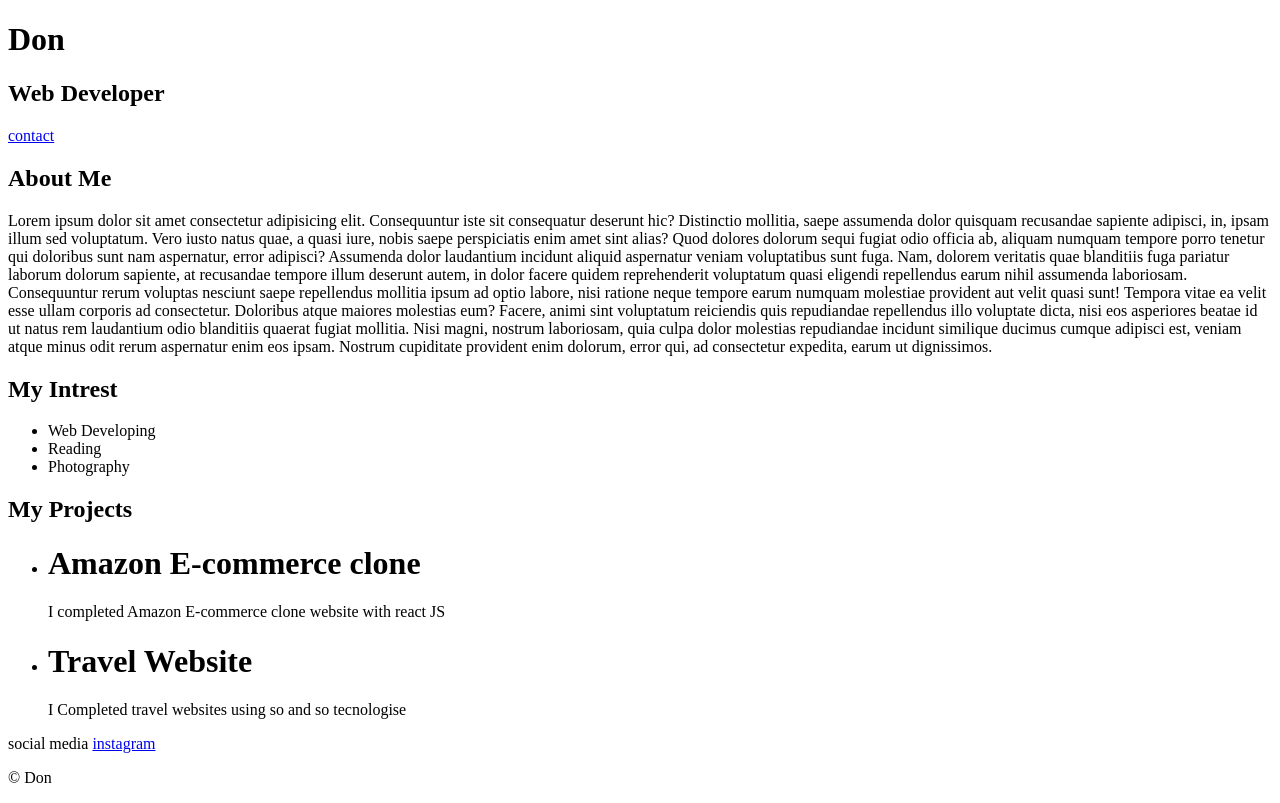
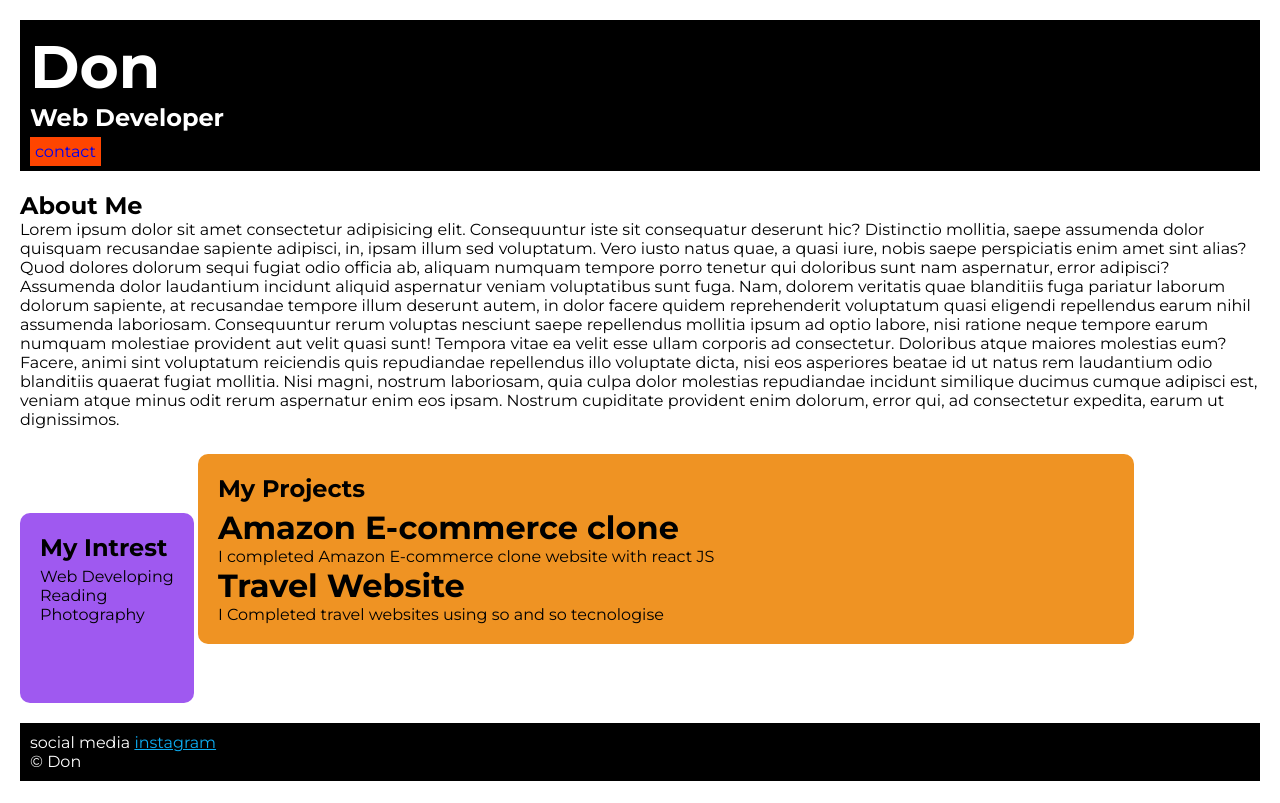
Before and after one commit to don0george/don, a plain HTML site: page index.html in a window 1280 px wide. Drawn offline with Linux system fonts and the light colour scheme.

Commit message:
adding css

```diff
--- a/index.html
+++ b/index.html
@@ -4,17 +4,21 @@
 <head>
     <meta charset="UTF-8">
     <meta name="viewport" content="width=device-width, initial-scale=1.0">
+    <link rel="preconnect" href="https://fonts.googleapis.com">
+    <link rel="preconnect" href="https://fonts.gstatic.com" crossorigin>
+    <link href="https://fonts.googleapis.com/css2?family=Montserrat:ital,wght@0,100..900;1,100..900&display=swap" rel="stylesheet">
+    <link rel="stylesheet" href="style.css">
     <title>Don</title>
 </head>
 
     <body>
-        <div>
-            <h1>Don</h1>
-            <h2>Web Developer</h2>
-            <a href="contact.html">contact</a>
+        <div class="container">
+            <h1 class="name">Don</h1>
+            <h2 class="designation">Web Developer</h2>
+            <a href="contact.html" class="contact">contact</a>
         </div>
 
-        <div>
+        <div class="sub-division-one">
             <h2>About Me</h2>
             <p>
                 Lorem ipsum dolor sit amet consectetur adipisicing elit. Consequuntur iste sit consequatur deserunt hic? Distinctio mollitia,
@@ -31,7 +35,7 @@
             </p>
         </div>
 
-        <div>
+        <div class="sub-division-two">
             <h2>My Intrest</h2>
             <ul>
                 <li>Web Developing</li>
@@ -40,7 +44,7 @@
             </ul>
         </div>
 
-        <div>
+        <div class="sub-division-three">
             <h2>My Projects</h2>
             <ul>
                 <li>
@@ -55,9 +59,9 @@
             </ul>
         </div>
 
-        <div>
+        <div class="sub-division-four">
             <p>social media
-                <a href="https://www.instagram.com/d__x__n.__/">instagram</a>
+                <a href="https://www.instagram.com/d__x__n.__/" class="an">instagram</a>
             </p>
             <p>&copy; Don</p>
         </div>
--- a/style.css
+++ b/style.css
@@ -0,0 +1,72 @@
+*{
+    font-family:  "Montserrat", sans-serif;
+    margin: 0px;
+    padding: 0px;
+}
+.container{
+    background-color: black;
+    color: white;
+    margin: 20px;
+    padding: 10px;
+    padding-bottom: 10px;
+}
+.name{
+    font-size: 60px;
+}
+.designation{
+    padding-bottom: 10px;
+}
+.contact{
+    background-color: orangered;
+    text-decoration: none;
+    padding: 5px;
+    margin-bottom: 20px;
+}
+.sub-division-one{
+    margin: 20px;
+}
+.sub-division-two{
+    background-color: rgb(159, 89, 240);
+    display: inline-block;
+    border-radius: 10px;
+    padding: 20px;
+    height: 150px;
+    margin-top: 5px;
+    margin-left: 20px;
+}
+li{
+    list-style: none;
+}
+ul{
+    padding-top: 5px;
+}
+.sub-division-three{
+    background-color: rgb(239, 147, 35);
+    display: inline-block;
+    border-radius: 10px;
+    padding: 20px;
+    height: 150px;
+    margin-top: 5px;
+    width: 70%;
+}
+.sub-division-four{
+    background-color: black;
+    color: white;
+    margin: 20px;
+    padding: 10px;
+}
+table{
+    margin: 20px;
+}
+input{
+    border: none;
+    border-bottom: 100px;
+}
+button{
+    background-color: rgb(232, 116, 7);
+    padding: 10px;
+    border: none;
+}
+.an{
+    color: rgb(13, 172, 241);
+}
```
Also changed, not shown: contact.html (+15 -6 lines), demo.html (deleted).
